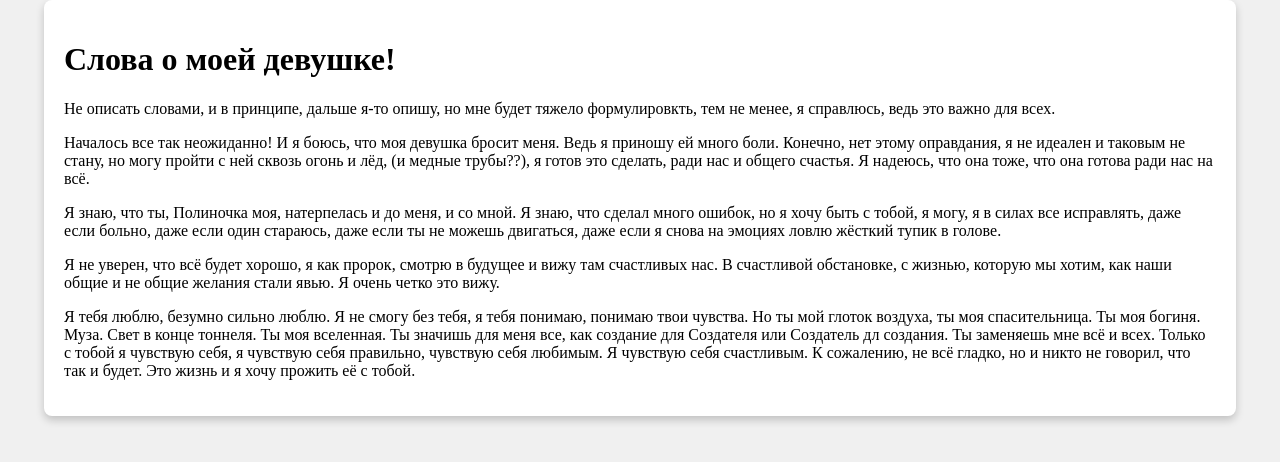
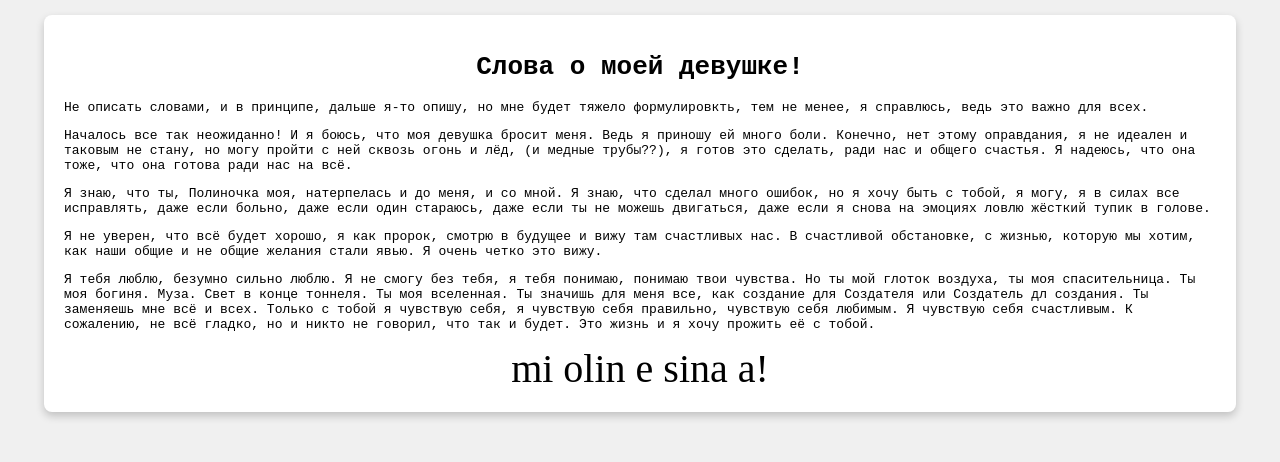
Before and after one commit to Diavoki/formylove, a plain HTML site: page index.html in a window 1280 px wide. Drawn offline with Linux system fonts and the light colour scheme; a web font is replaced by a local one.

Commit message:
Дополнил с кастомным фонтом
Токипона все дела

```diff
--- a/index.html
+++ b/index.html
@@ -14,6 +14,7 @@
         <p>Я знаю, что ты, Полиночка моя, натерпелась и до меня, и со мной. Я знаю, что сделал много ошибок, но я хочу быть с тобой, я могу, я в силах все исправлять, даже если больно, даже если один стараюсь, даже если ты не можешь двигаться, даже если я снова на эмоциях ловлю жёсткий тупик в голове.</p>
         <p>Я не уверен, что всё будет хорошо, я как пророк, смотрю в будущее и вижу там счастливых нас. В счастливой обстановке, с жизнью, которую мы хотим, как наши общие и не общие желания стали явью. Я очень четко это вижу.</p>
         <p>Я тебя люблю, безумно сильно люблю. Я не смогу без тебя, я тебя понимаю, понимаю твои чувства. Но ты мой глоток воздуха, ты моя спасительница. Ты моя богиня. Муза. Свет в конце тоннеля. Ты моя вселенная. Ты значишь для меня все, как создание для Создателя или Создатель дл создания. Ты заменяешь мне всё и всех. Только с тобой я чувствую себя, я чувствую себя правильно, чувствую себя любимым. Я чувствую себя счастливым. К сожалению, не всё гладко, но и никто не говорил, что так и будет. Это жизнь и я хочу прожить её с тобой.</p>
+       <a href="https://youtu.be/sPw-_Of_LgQ?si=7pH_D8VehrPt5j2T"><p class="tokipona">mi olin e sina a!</p></a>
     </div>
 </body>
 </html>
--- a/styles.css
+++ b/styles.css
@@ -26,7 +26,7 @@ body {
     display: flex;
     justify-content: center;
     align-items: flex-start;
-    height: 100vh;
+    min-height: 100vh;
     overflow-y: auto;
 }
 
@@ -36,4 +36,35 @@ body {
     border-radius: 8px;
     box-shadow: 0 4px 8px rgba(0, 0, 0, 0.2);
     max-width: 90vw;
+    margin-top: 15px;
+    margin-bottom: 15px;
+    margin-right: 5px;
+    margin-left: 5px;
 }
+
+@font-face {
+    font-family: 'MyCustomFont';
+    src: url('fonts/sitelenselikiwenasuki.ttf') format('truetype');
+}
+
+.tokipona {
+    font-family: 'MyCustomFont';
+    font-size: 40px;
+    text-align: center;
+    margin: 0;
+    padding: 0;
+}
+
+p {
+    font-family: monospace;
+}
+
+h1 {
+    font-family: monospace;
+    text-align: center;
+}
+
+a {
+    color: inherit;
+    text-decoration: none;
+}
```
